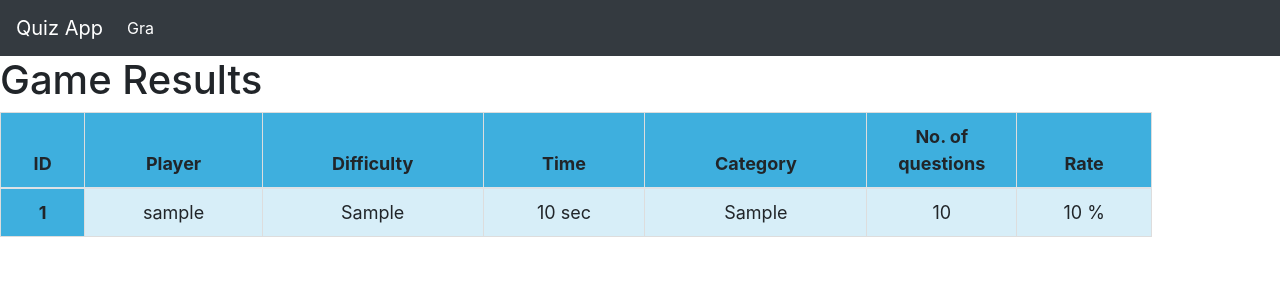
After one commit to Fingyy/Quiz, a Django app: page /result in a window 1280 px wide. The commit adds this page. Shown: the top 294 px of the page. Run offline with Django 5.2, Linux system fonts and the light colour scheme; tables that the repository leaves empty hold one stand-in row (values such as "Sample post"); some libraries are stand-ins or nearby versions.

Commit message:
feat: pridani progress baru do vysledku + spravne formatovani trvani kvizu + pridano zobrazeni, na ktere otazce se uzivatel nachazi, stranka s vysledky jednotlivych her

```diff
--- a/quiz/urls.py
+++ b/quiz/urls.py
@@ -17,7 +17,7 @@ Including another URLconf
 from django.contrib import admin
 from django.urls import path
 
-from viewer.views import start_game, on_game, finish, index
+from viewer.views import start_game, on_game, finish, index, ResultList
 from viewer.models import Game
 
 admin.site.register(Game)
@@ -27,5 +27,6 @@ urlpatterns = [
     path('admin/', admin.site.urls),
     path('start_game', start_game, name='start_game'),
     path('on_game', on_game, name='on_game'),
-    path('finish', finish, name="finish")
+    path('finish', finish, name="finish"),
+    path('result', ResultList.as_view(), name='result'),
 ]
--- a/viewer/models.py
+++ b/viewer/models.py
@@ -12,3 +12,20 @@ class Game(models.Model):
     def __str__(self):
         return (f"{self.nick_name} - {self.difficulty} - {self.category} - {self.total_questions} - "
                 f"{self.correct_answers} - {self.duration}")
+
+    def success_rate(self):
+        rate = (int(self.correct_answers) / int(self.total_questions)) * 100
+        return round(rate)
+
+    def duration_format(self):
+        duration = round(self.duration)
+        minutes = duration // 60
+        seconds = duration % 60
+        if minutes > 0 and seconds > 0:
+            return f"{minutes} min {seconds} sec"
+        elif minutes > 0 and seconds < 1:
+            return f"{minutes} min"
+        elif minutes < 1 and seconds < 1:
+            return f"<1 sec"
+        else:
+            return f"{seconds} sec"
--- a/viewer/templates/game.html
+++ b/viewer/templates/game.html
@@ -28,7 +28,8 @@
             </div>
     </div>
     </form>
-    <div class="col-md-1 column">
+    <div class="col-lg">
+        <h5>Question {{ quiz.current_question|add:"1" }}/{{ quiz.number_of_questions }}.</h5>
     </div>
 </div>
 </div>
--- a/viewer/templates/game_list.html
+++ /dev/null
@@ -1,3 +0,0 @@
-{% block content %}
-
-{% endblock %}
--- /dev/null
+++ b/viewer/templates/result_list.html
@@ -0,0 +1,62 @@
+{% extends 'base.html' %}
+{% load static %}
+
+{% block content %}
+    <style>
+        .table {
+            font-size: 18px; /* Nastavení většího písma */
+            width: 90%; /* Tabula zabere celou šířku */
+            border-collapse: collapse; /* Sloučí okraje buněk */
+        }
+
+        .table th,
+        .table td {
+            padding: 10px; /* Přidá prostor mezi textem a okraji */
+            text-align: center; /* Zarovná text na střed */
+            border: 1px solid #ddd; /* Přidá okraje kolem buněk */
+            vertical-align: middle; /* Vertikální zarovnání */
+        }
+
+        .questions-column {
+            width: 150px; /* Nastavení pevné šířky pro sloupec */
+            text-align: center; /* Například zarovnání textu doprava */
+        }
+
+        .table th {
+            background-color: #3EAFDE; /* Světle šedé pozadí hlaviček */
+            font-weight: bold; /* Zvýraznění textu */
+        }
+
+        .table td {
+            width: auto; /* Zajistí rovnoměrné rozložení šířky */
+            background-color: #D7EEF8; /* Světle šedé pozadí hlaviček */
+        }
+    </style>
+    <h1>Game Results</h1>
+    <table class="table">
+        <thead>
+        <tr>
+            <th scope="col">ID</th>
+            <th scope="col">Player</th>
+            <th scope="col">Difficulty</th>
+            <th scope="col">Time</th>
+            <th scope="col">Category</th>
+            <th scope="col" class="questions-column">No. of questions</th>
+            <th scope="col">Rate</th>
+        </tr>
+        </thead>
+        <tbody>
+        {% for result in results %}
+            <tr>
+                <th scope="row">{{ result.id }}</th>
+                <td>{{ result.nick_name }}</td>
+                <td>{{ result.difficulty }}</td>
+                <td>{{ result.duration_format}} </td>
+                <td>{{ result.category }}</td>
+                <td class="questions-column">{{ result.total_questions }}</td>
+                <td>{{ result.success_rate }} %</td>
+            </tr>
+        {% endfor %}
+        </tbody>
+    </table>
+{% endblock %}
--- a/viewer/views.py
+++ b/viewer/views.py
@@ -48,7 +48,9 @@ def on_game(request):
     try:
         question = quiz.get_question()
         quiz.save(request)
-        return render(request, 'game.html', vars(question))
+        context = vars(question)
+        context['quiz'] = quiz
+        return render(request, 'game.html', context)
     except IndexError as x:
         start_quiz = request.session['start_time']
         end_quiz = time()
@@ -77,17 +79,19 @@ def finish(request):
     quiz.stop(request)
     if request.session['duration']:
         result['duration'] = str(request.session['duration'])
-        duration = request.session['duration']
         game_stat = request.session['game_stat']
-        game_stat.duration = duration
+        game_stat.duration = request.session['duration']
         game_stat.correct_answers = number_of_correct_answers
         game_stat.save()
+        result['rate'] = game_stat.success_rate
+        result['duration_format'] = game_stat.duration_format()
 
     # Zobrazení výsledků v šabloně
     return render(request, 'finish.html', result)
 
 
-class GameList(ListView):
+class ResultList(ListView):
     model = Game
-    template_name = 'game_list.html'
-    context_object_name = 'games'
+    template_name = 'result_list.html'
+    context_object_name = 'results'
+    ordering = ['total_questions']
```
Also changed, not shown: viewer/templates/finish.html (+12 -2 lines).
